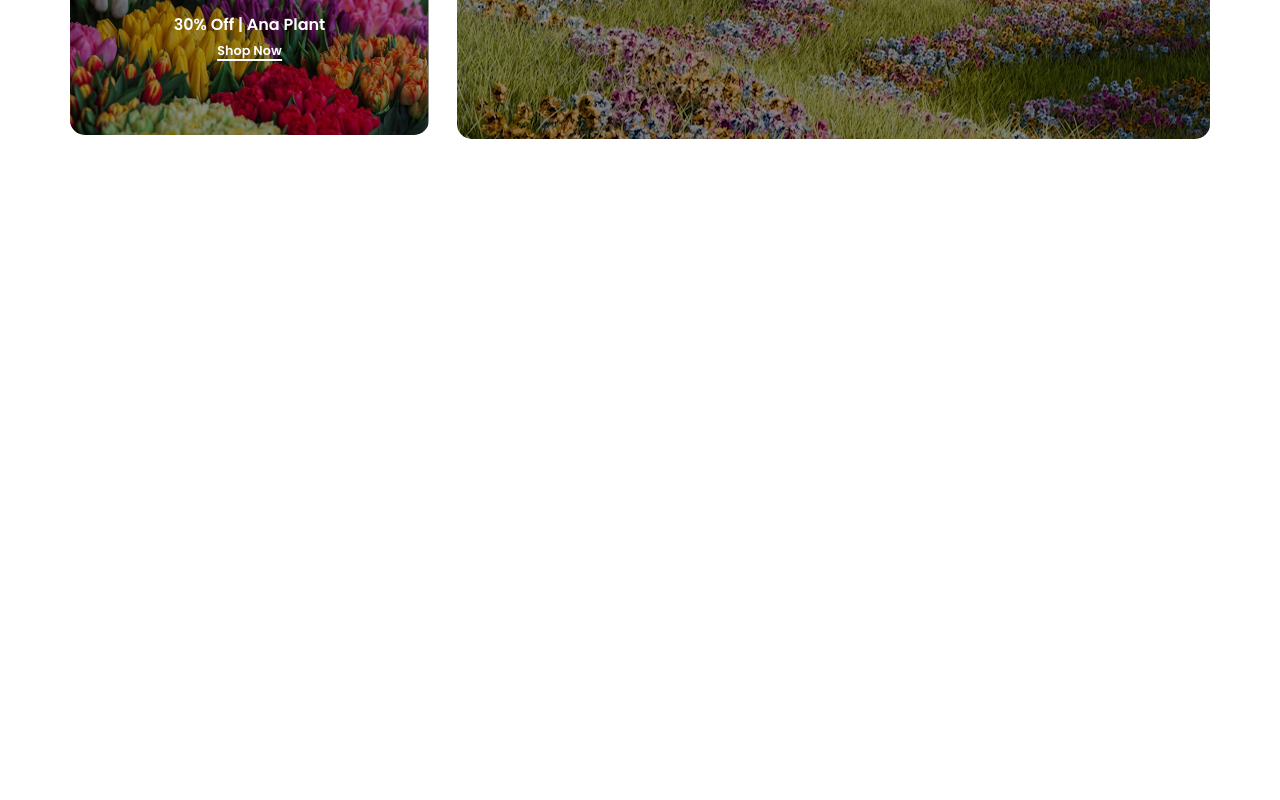
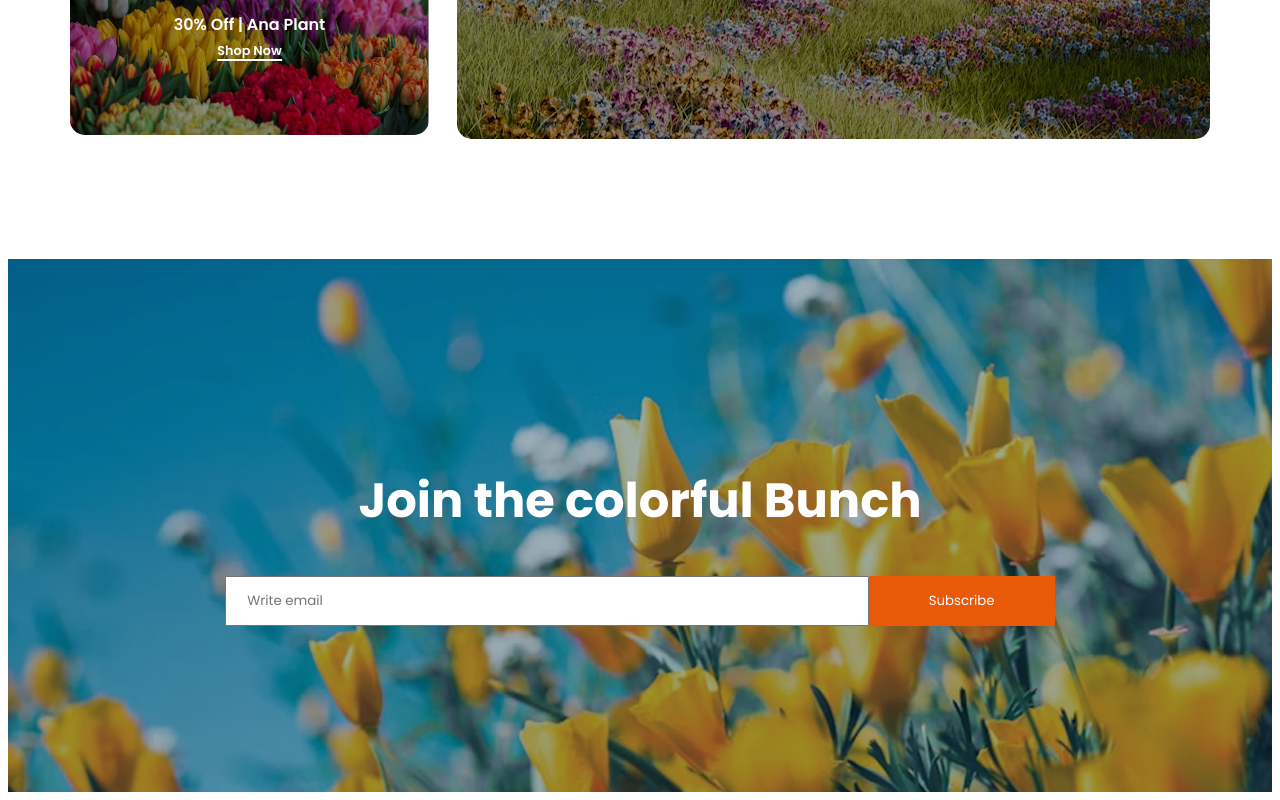
Before and after one commit to asraful-git42/B12A2-Responsive-Flowers-website, a plain HTML site: page index.html in a window 1280 px wide. Shown: the part 3699-4499 px from the top of the page. Before the commit the page ends 3958 px from the top, so only its background shows below. Drawn offline with Linux system fonts and the light colour scheme.

Commit message:
I added the colorful section

```diff
--- a/index.html
+++ b/index.html
@@ -168,5 +168,13 @@
         </div>
       </section>
     </main>
+    <!-- colorful Bunch-sectio -->
+    <section class="colorful-bunch">
+      <h1 class="colorful-header">Join the colorful Bunch</h1>
+      <div class="input-filed">
+        <input type="email" placeholder="Write email" />
+        <button class="colorful-btn">Subscribe</button>
+      </div>
+    </section>
   </body>
 </html>
--- a/style.css
+++ b/style.css
@@ -227,3 +227,34 @@ li {
   margin: 0;
   font-size: 2.2rem;
 }
+
+/* colorful Bunch-section */
+
+.colorful-bunch {
+  max-width: 1440px;
+  height: 533px;
+  margin: 0px auto;
+  display: flex;
+  flex-direction: column;
+  justify-content: center;
+  align-items: center;
+  background-image: url(assets/news-letter-bg.png);
+}
+.colorful-header {
+  font-size: 3rem;
+  font-weight: bold;
+  color: #fff;
+}
+input {
+  width: 644px;
+  height: 50px;
+  padding: 8px 20px;
+}
+.colorful-btn {
+  width: 186px;
+  height: 50px;
+  margin-left: -5px;
+  border: none;
+  color: #fff;
+  background-color: #e95a08;
+}
```
